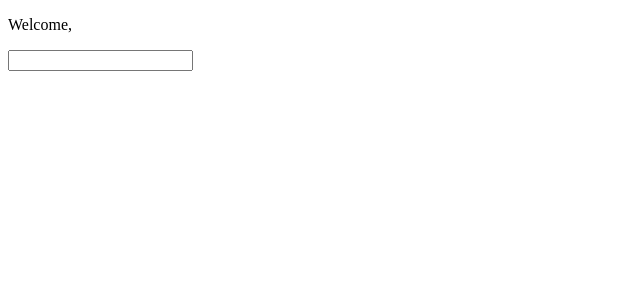
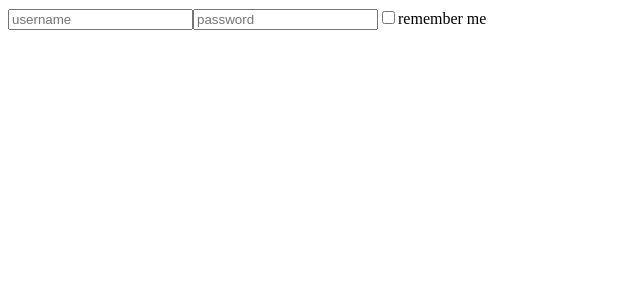
Before and after one commit to NDRXandrei/React-ex, a React (Create React App) app in the folder my-app/: page / in a window 1280 px wide. Shown: the top 300 px of the page, without its empty margins (0-640 px from the left). Built offline with nearby package versions, Linux system fonts and the light colour scheme.

Commit message:
aggiunto login

```diff
--- a/my-app/src/App.js
+++ b/my-app/src/App.js
@@ -5,6 +5,7 @@ import { CounterClick } from "./CounterClick";
 import { Hello } from "./Hello";
 import { Welcome } from "./Welcome";
 import {InteractiveWelcome} from "./InteractiveWelcome"
+import { Login } from "./Login";
 
 export class App extends React.Component {
   render() {
@@ -15,7 +16,8 @@ export class App extends React.Component {
         {/* <Counter count={2} interval= {200} amount= {5}/> */}
         {/* <CounterClick /> */}
         {/* <ClickTracker /> */}
-        <InteractiveWelcome />
+        {/* <InteractiveWelcome /> */}
+        <Login />
       </div>
     );
   }
--- /dev/null
+++ b/my-app/src/Login.js
@@ -0,0 +1,14 @@
+import React from "react";
+
+export class Login extends React.Component {
+  render() {
+    return (
+      <div>
+        <input type="text" placeholder="username"></input>
+        <input type="password" placeholder="password"></input>
+        <input type="checkbox"></input>
+        remember me
+      </div>
+    );
+  }
+}
```
